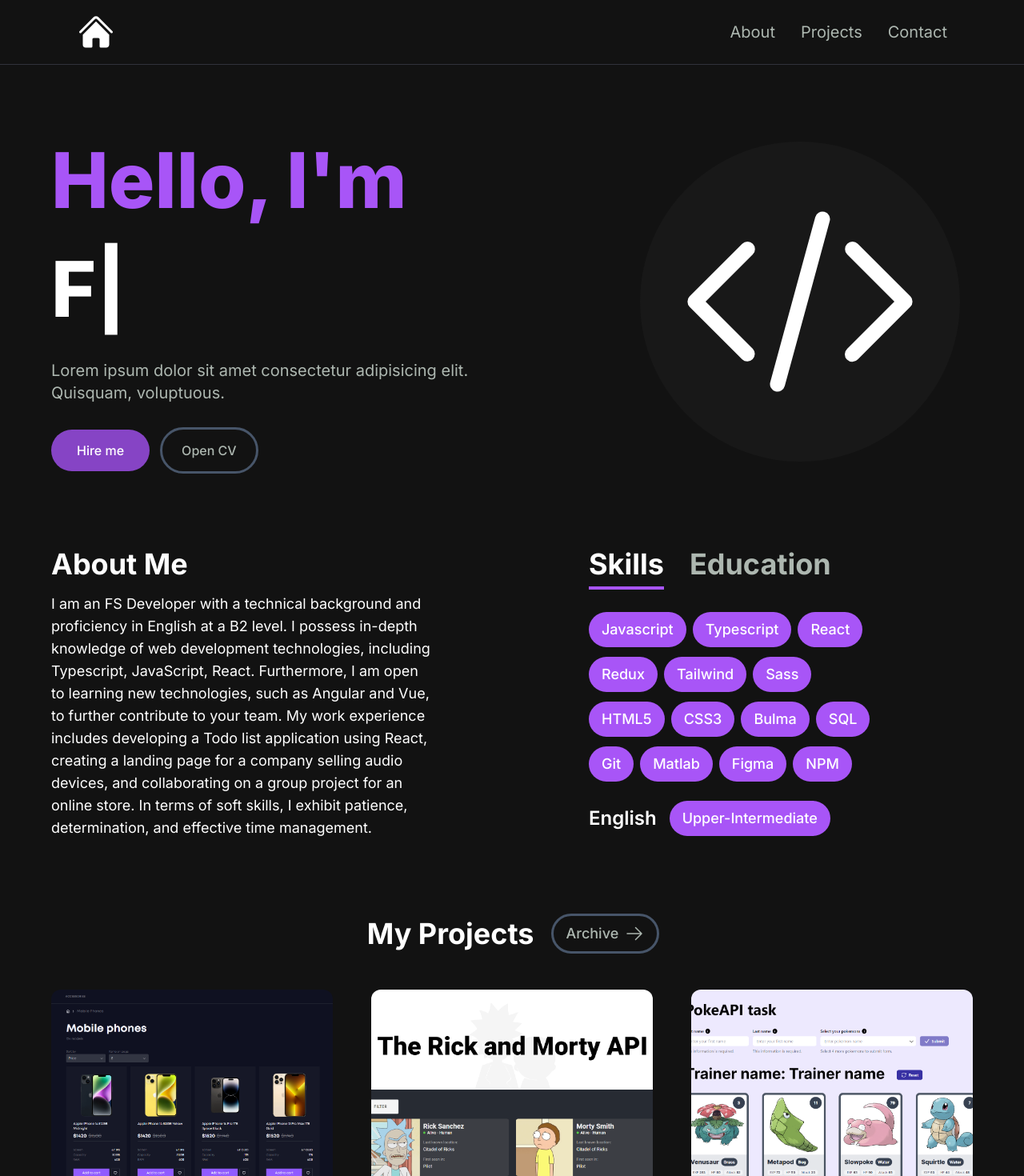
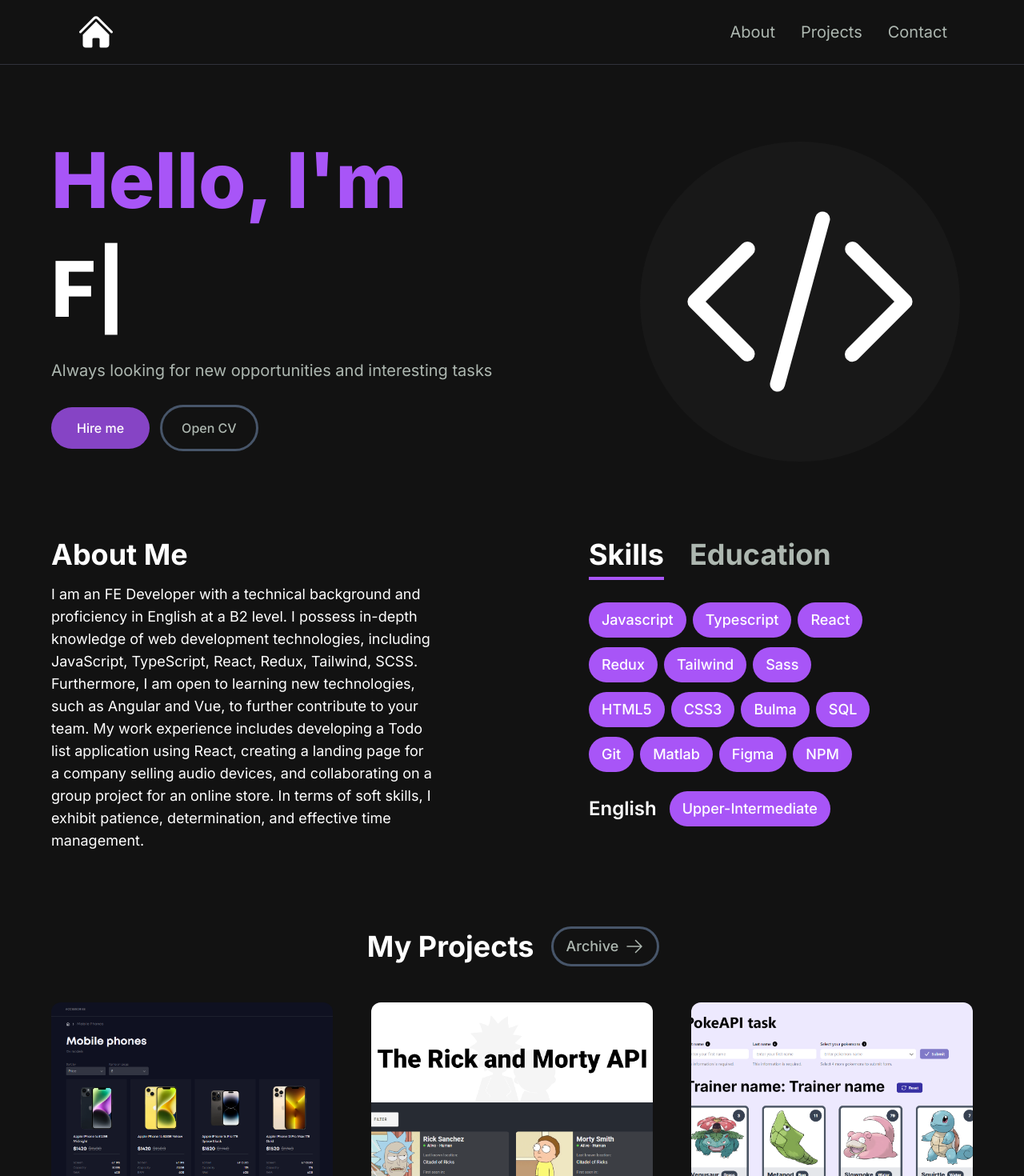
Before and after one commit to edgergard/portfolio, a React (Vite) app: page /#/ in a window 1280 px wide. Shown: the top 1470 px of the page at 80% size. Built offline with nearby package versions, Linux system fonts and the light colour scheme.

Commit message:
portfolio update

```diff
--- a/src/components/About/About.tsx
+++ b/src/components/About/About.tsx
@@ -1,13 +1,18 @@
 import { useState } from "react";
 import TabButton from "./TabButton";
 import AboutList from "./AboutList";
+import { motion } from 'framer-motion';
 
 const About = () => {
   const [selectedTab, setSelectedTab] = useState('Skills');
 
   return (
     <section id="about" className="pt-12 md:pt-24">
-      <div className="
+      <motion.div
+        initial={{ opacity: 0 }}
+        animate={{ opacity: 1 }}
+        transition={{ duration: 0.5 }}
+        className="
           flex flex-col lg:items-start
           lg:grid lg:grid-cols-2 gap-x-48 gap-y-12"
       >
@@ -17,17 +22,16 @@ const About = () => {
           </h2>
 
           <p className="text-lg text-white">
-            I am an FS Developer with a technical background and
-            proficiency in English at a B2 level.
-            I possess in-depth knowledge of web development technologies,
-            including Typescript, JavaScript, React.
-            Furthermore, I am open to learning new technologies, such as
-            Angular and Vue, to further contribute to your team. My work
-            experience includes developing a Todo list application using React,
-            creating a landing page for a company selling audio devices, and
-            collaborating on a group project for an online store. In terms of
-            soft skills, I exhibit patience, determination,
-            and effective time management.
+            I am an FE Developer with a technical background and proficiency
+            in English at a B2 level. I possess in-depth knowledge of web
+            development technologies, including JavaScript, TypeScript,
+            React, Redux, Tailwind, SCSS. Furthermore, I am open to learning new
+            technologies, such as Angular and Vue, to further contribute
+            to your team. My work experience includes developing a Todo list
+            application using React, creating a landing page for a company
+            selling audio devices, and collaborating on a group project for
+            an online store. In terms of soft skills, I exhibit patience,
+            determination, and effective time management.
           </p>
         </div>
 
@@ -50,7 +54,7 @@ const About = () => {
 
           <AboutList selectedTab={selectedTab} />
         </div>
-      </div>
+      </motion.div>
     </section>
   );
 };
--- a/src/components/Contact/Contact.tsx
+++ b/src/components/Contact/Contact.tsx
@@ -16,9 +16,7 @@ const Contact = () => {
         </h1>
 
         <p className="text-text-secondary max-w-md mb-4">
-          {`I'm currently looking for new opportunities,
-          my inbox is always open. Whether you have a question or
-          just want to say hi, I'll try my best to get back to you!`}
+          {`I'm currently looking for new opportunities, my inbox is always open.`}
         </p>
 
         <p className="mb-6 text-lg text-white">
--- a/src/components/Hero.tsx
+++ b/src/components/Hero.tsx
@@ -4,16 +4,18 @@ import { TypeAnimation } from 'react-type-animation';
 import { motion } from 'framer-motion';
 
 // eslint-disable-next-line max-len
-const CV_LINK = 'https://drive.google.com/file/d/1MIrQGsoGkUckx7QL7mlWzdbBQ54VXXDc/view?usp=sharing';
+const CV_LINK = 'https://drive.google.com/file/d/1sNltmCF3pG7nvT_-dacqWYB6t4hv7EAG/view?usp=sharing';
 
 const Hero = () => {
   return (
-    <section id="hero" className="grid lg:grid-cols-2 pt-12 md:pt-24">
+    <section id="hero">
       <motion.div
         initial={{ opacity: 0 }}
         animate={{ opacity: 1 }}
         transition={{ duration: 0.5 }}
+        className="grid lg:grid-cols-2 pt-12 md:pt-24"
       >
+        <div>
           <div className="
             mb-10 text-white text-4xl md:text-7xl lg:text-8xl font-extrabold"
           >
@@ -35,8 +37,7 @@ const Hero = () => {
           </div>
 
           <p className="text-text-secondary text-xl mb-8">
-          Lorem ipsum dolor sit amet consectetur adipisicing elit.
-          Quisquam, voluptuous.
+            Always looking for new opportunities and interesting tasks
           </p>
 
           <div className="flex gap-4">
@@ -63,14 +64,18 @@ const Hero = () => {
               Open CV
             </a>
           </div>
-      </motion.div>
+        </div>
 
         <div className="
           hidden lg:flex items-center ml-40
-        lg:w-[400px] lg:h-[400px] rounded-full justify-center bg-hero-icon-bg"
+          w-[320px] h-[320px] xl:w-[400px] xl:h-[400px]
+          rounded-full justify-center bg-hero-icon-bg"
         >
-        <CodeBracketIcon className="w-[300px] h-[300px] text-white"/>
+          <CodeBracketIcon className="
+            w-[200px] h-[200px] xl:w-[300px] xl:h-[300px] text-white"
+          />
         </div>
+      </motion.div>
     </section>
   );
 };
```
Also changed, not shown: src/utils/data.ts (line endings or trailing spaces). Lines whose indentation alone changed are shown as unchanged.
